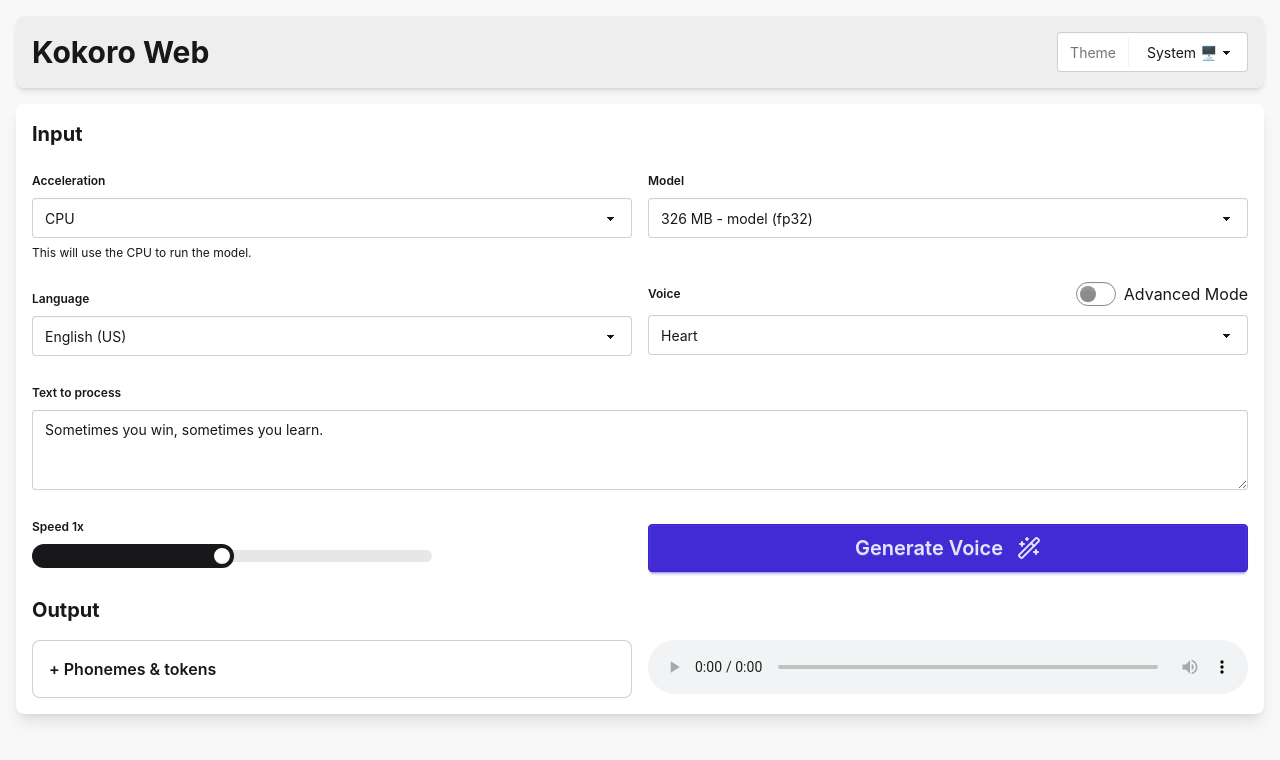
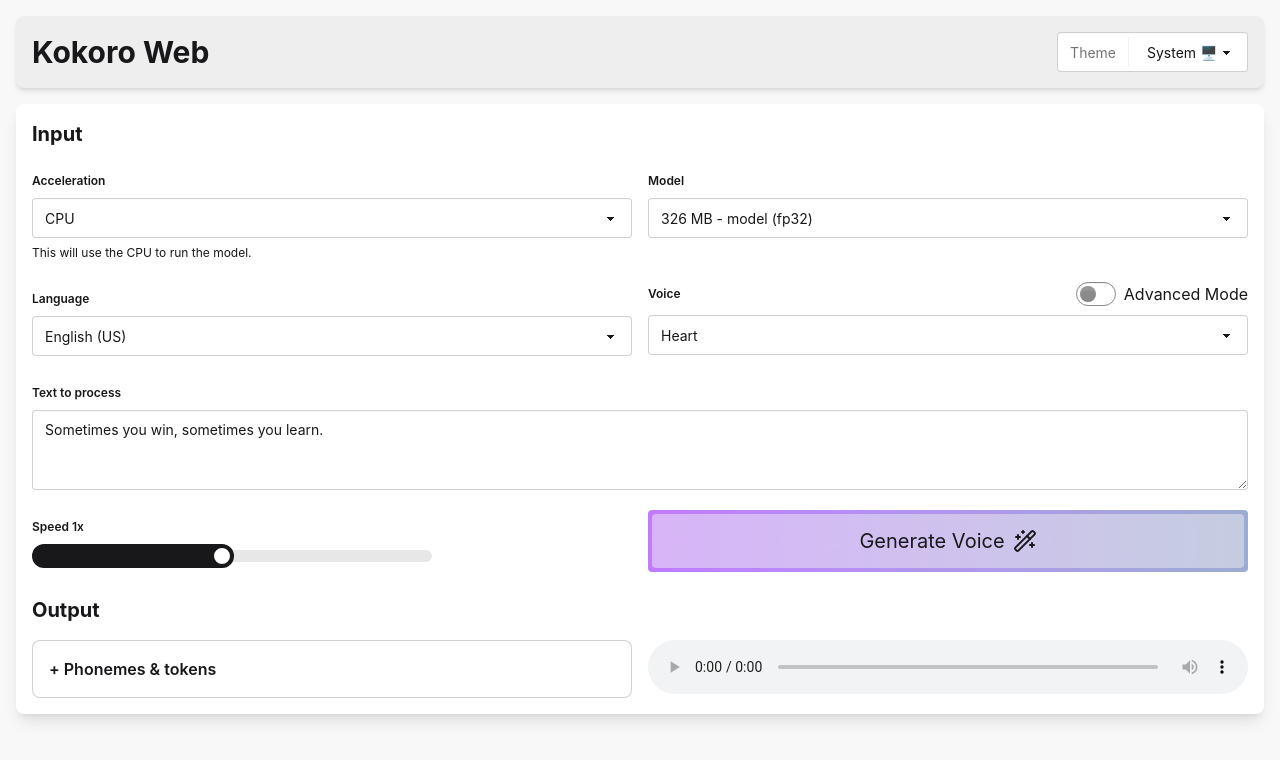
Before and after one commit to DreamKeeper41012/kokoro-web, a SvelteKit app: page / in a window 1280 px wide. Shown: the top 760 px of the page. Built offline with nearby package versions, Linux system fonts and the light colour scheme; what onnxruntime-web would draw is missing.

Commit message:
Refactor Generate Button into a separate component for improved code organization and reusability

```diff
--- a/src/routes/+page.svelte
+++ b/src/routes/+page.svelte
@@ -1,7 +1,6 @@
 <script lang="ts">
   import { onMount } from "svelte";
   import * as wavefile from "wavefile";
-  import { WandSparkles, Loader } from "lucide-svelte";
   import { apiClient } from "$lib/client/apiClient";
   import { generateVoice } from "$lib/client/kokoro";
   import { tokenize } from "$lib/client/kokoro/tokenizer";
@@ -12,6 +11,7 @@
   import RangeControl from "$lib/client/components/rangeControl.svelte";
   import VoicePicker from "./voicePicker.svelte";
   import type { VoiceWeight } from "$lib/client/kokoro/combineVoices";
+  import GenerateButton from "./generateButton.svelte";
 
   let text = $state("Sometimes you win, sometimes you learn.");
   let lang = $state(langsMap["en-us"].langId);
@@ -124,20 +124,7 @@
       step="0.1"
     />
 
-    <div class="flex items-end">
-      <button
-        class="btn btn-primary btn-lg w-full space-x-2 text-xl"
-        onclick={() => process()}
-        disabled={loading}
-      >
-        <span>Generate Voice</span>
-        {#if loading}
-          <Loader class="animate-spin" />
-        {:else}
-          <WandSparkles />
-        {/if}
-      </button>
-    </div>
+    <GenerateButton {loading} onclick={() => process()} />
   </div>
 
   <div class="space-y-4 pt-2">
--- /dev/null
+++ b/src/routes/generateButton.svelte
@@ -0,0 +1,55 @@
+<script lang="ts">
+  import { WandSparkles, Loader } from "lucide-svelte";
+
+  interface Props {
+    loading: boolean;
+    onclick: () => void;
+  }
+
+  let { loading, onclick }: Props = $props();
+</script>
+
+<div
+  class={{
+    "rounded-field flex": true,
+    "bg-base-300": loading,
+    "button-wrapper bg-gradient-to-r from-purple-400 via-green-400 to-blue-400":
+      !loading,
+  }}
+>
+  <button
+    class={{
+      "bg-base-300/50 rounded-field m-1 flex flex-grow cursor-pointer backdrop-blur-md": true,
+      "items-center justify-center space-x-2 text-xl": true,
+      "cursor-wait": loading,
+    }}
+    onclick={() => onclick()}
+    disabled={loading}
+  >
+    <span>Generate Voice</span>
+    {#if loading}
+      <Loader class="animate-spin" />
+    {:else}
+      <WandSparkles />
+    {/if}
+  </button>
+</div>
+
+<style>
+  .button-wrapper {
+    background-size: 500% 500%;
+    animation: gradient 5s ease-in-out infinite;
+  }
+
+  @keyframes gradient {
+    0% {
+      background-position: 0% 50%;
+    }
+    50% {
+      background-position: 100% 50%;
+    }
+    100% {
+      background-position: 0% 50%;
+    }
+  }
+</style>
```
